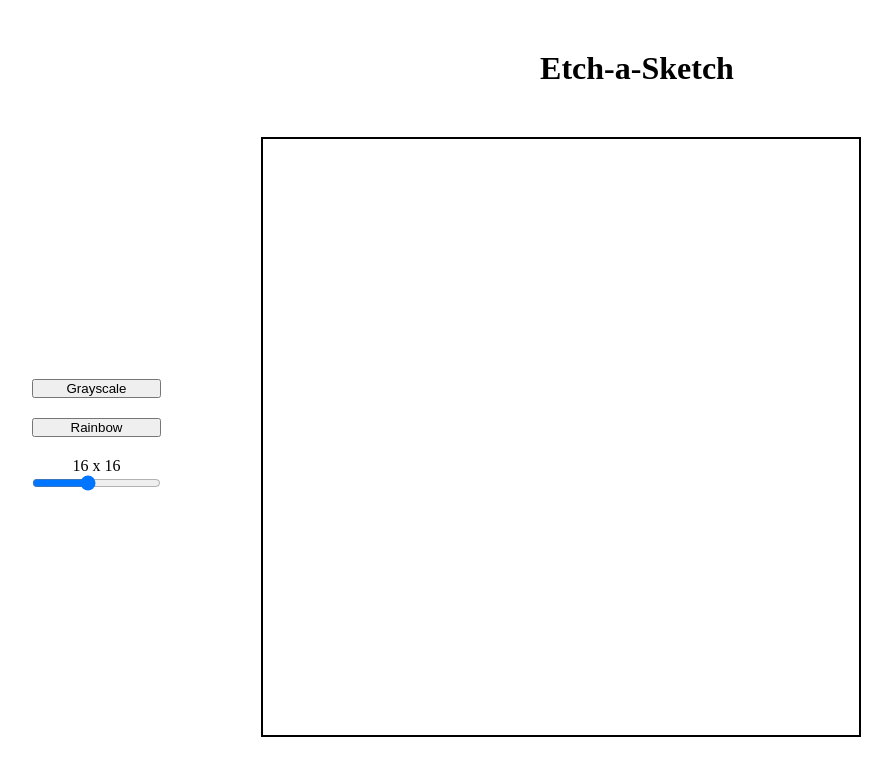
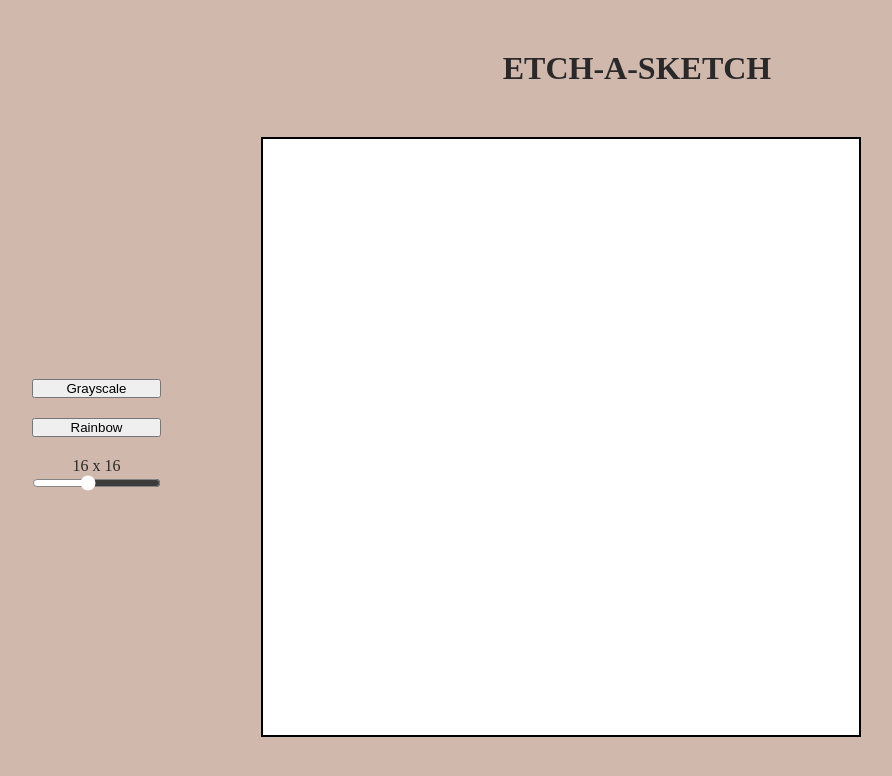
Before and after one commit to abhidas03/etch-a-sketch, a plain HTML site: page etchasketch.html in a window 1280 px wide. Shown: the whole page, without its empty margins (3-895 px from the left). Drawn offline with Linux system fonts and the light colour scheme.

Commit message:
Update color scheme

```diff
--- a/etchasketch.html
+++ b/etchasketch.html
@@ -8,7 +8,7 @@
 	</head>
 	<body>
 		<div id="heading">
-			<h1>Etch-a-Sketch</h1>
+			<h1>ETCH-A-SKETCH</h1>
 		</div>
 		<div id="box">
 			<div id="options">
--- a/styles.css
+++ b/styles.css
@@ -1,12 +1,22 @@
+:root {
+    --dark: #2A2829;
+    --main-bg: #D0B8AC;
+    --secondary: white;
+}
+
 * {
     padding: 0px;
     box-sizing: border-box;
     margin: 0px;
 }
-.html {
+
+html {
     display: block;
     min-height: 100%;
+    background-color: var(--main-bg);
+    color: var(--dark);
 }
+
 #heading {
     text-align: center;
     margin-bottom: 50px;
@@ -36,12 +46,16 @@
     margin: auto;
     width: 600px;
     height: 600px;
+    background-color: white;
 }
 
 .slider_container {
     text-align: center;
 }
 
+#slider {
+    accent-color: var(--secondary)
+}
 .row {
     display: flex;
 }
```
